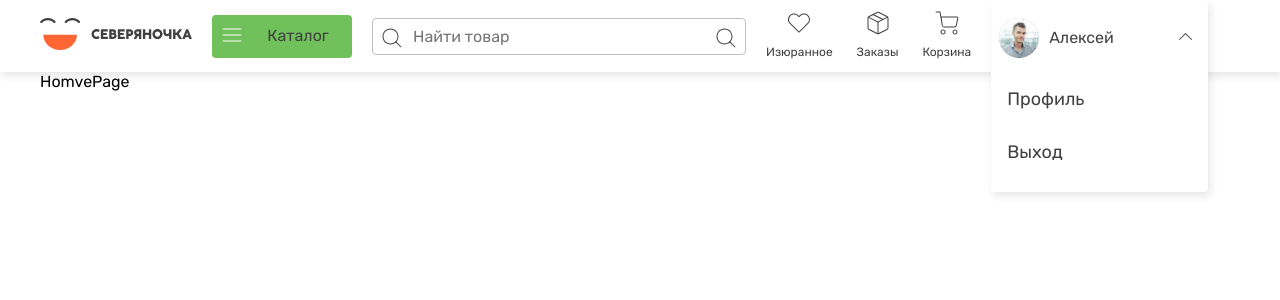
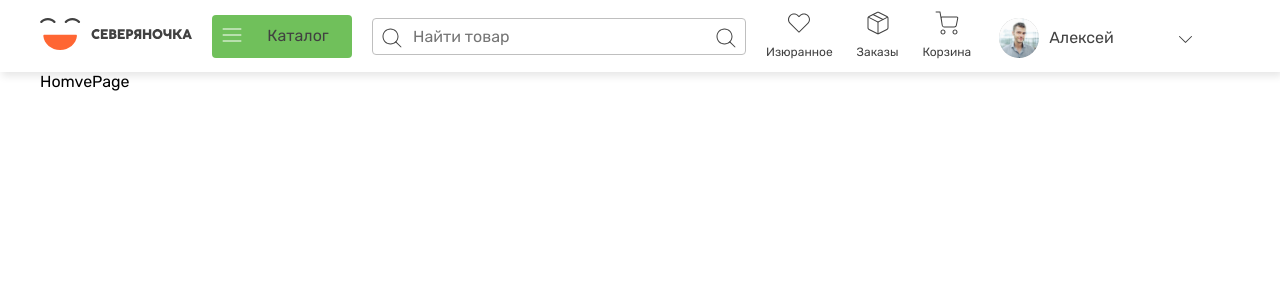
Before and after one commit to Endle2sCoding/grocery-store, a Vue app: page / in a window 1280 px wide. Shown: the top 300 px of the page. Built offline with nearby package versions, Linux system fonts and the light colour scheme.

Commit message:
cr entts/Prsn

```diff
--- /dev/null
+++ b/src/entities/Person/index.ts
@@ -0,0 +1 @@
+export { usePersonStore } from "./model/store";
--- /dev/null
+++ b/src/entities/Person/model/store.ts
@@ -0,0 +1,10 @@
+import { defineStore } from "pinia";
+import { reactive, ref } from "vue";
+
+export const usePersonStore = defineStore('isAuth', () => {
+  const isAuth = ref(false);
+  const person = reactive({ name: "Алексей" });
+  const setIsAuth = (value: boolean) => isAuth.value = value;
+
+  return { isAuth, setIsAuth, person };
+});
--- a/src/features/UserMenu/ui/UserMenu.vue
+++ b/src/features/UserMenu/ui/UserMenu.vue
@@ -5,6 +5,7 @@ import AppButton from '@/shared/ui/AppButton/AppButton.vue';
 import AppIcon from '@/shared/ui/AppIcon/AppIcon.vue';
 import AppTypography from '@/shared/ui/AppTypography/AppTypography.vue';
 import { ref } from 'vue';
+
 
 interface Props {
   data: {
@@ -16,7 +17,7 @@ interface Props {
 const { data } = defineProps<Props>();
 const { avatar, name } = data;
 
-const isOpen = ref<boolean>(true);
+const isOpen = ref<boolean>(false);
 const toggleMenu = () => {
   isOpen.value = !isOpen.value;
 };
--- a/src/layoutSections/Header/ui/Header.vue
+++ b/src/layoutSections/Header/ui/Header.vue
@@ -6,15 +6,20 @@ import AppContainer from '@/shared/ui/AppContainer/AppContainer.vue';
 import AppIcon from '@/shared/ui/AppIcon/AppIcon.vue';
 import AppLogo from '@/shared/ui/AppLogo/AppLogo.vue';
 import { Nav } from '@/widgets/Nav';
-import { reactive } from 'vue';
+import { computed, reactive } from 'vue';
 import { RouterLink } from 'vue-router';
 import AvatarPng from "@/shared/assets/images/avatar.png";
+import { usePersonStore } from '@/entities/Person';
 
 
+const personStore = usePersonStore();
+console.log(personStore);
+const person = computed(() => personStore.person);
+const isAuth = computed(() => personStore.isAuth);
 
 const userMenu = reactive({
   avatar: AvatarPng,
-  name: "Алексей",
+  name: person.value.name,
   menu: [
     { label: "Профиль", link: "/profile" },
     { label: "Выход", action: "logout" },
@@ -43,7 +48,7 @@ const userMenu = reactive({
           <AppIcon type="menu" />
         </template>
         <!-- <AppTypography> -->
-          Каталог
+        Каталог
         <!-- </AppTypography> -->
       </AppButton>
 
@@ -53,6 +58,7 @@ const userMenu = reactive({
         class="header__user-menu"
         :data="userMenu"
       />
+      <!-- <AppButton v-else>Log in</AppButton> -->
 
     </AppContainer>
 
```
Also changed, not shown: src/app/stores/counter.ts (+8 -8 lines), src/entities/Persone/index.ts (deleted).
